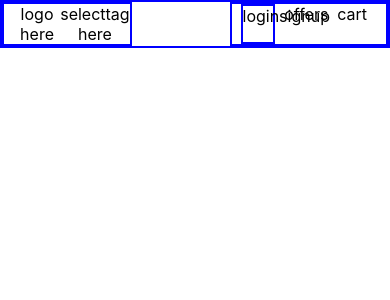
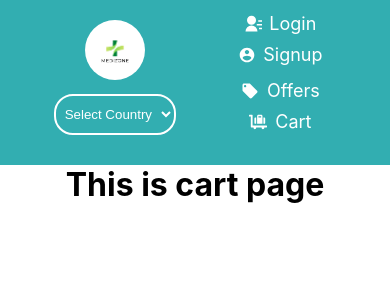
Before and after one commit to ShudhanshuShekhar123/optimal-pull-4562, a React (Create React App) app in the folder my-rct-project/: page /cart in a window 390 px wide. Shown: the top 300 px of the page. Built offline with nearby package versions, Linux system fonts and the light colour scheme.

Commit message:
adding navbar

```diff
--- a/my-rct-project/src/App.js
+++ b/my-rct-project/src/App.js
@@ -1,10 +1,12 @@
 // import logo from './logo.svg';
 import './App.css';
 import Navbar from './components/Navbar';
+import AllRoutes from './pages/AllRoutes';
 function App() {
   return (
     <div className="App">
      <Navbar />
+    <AllRoutes />
     </div>
   );
 }
--- a/my-rct-project/src/components/Navbar.jsx
+++ b/my-rct-project/src/components/Navbar.jsx
@@ -1,24 +1,94 @@
+import "../styles/Navbar.css"
+
+import MediZone from "../styles/MediZONE.png"
+import { RiContactsFill } from "react-icons/ri";
+import { IoMdContact } from "react-icons/io";
+import { MdLocalOffer } from "react-icons/md";
+import { FaLuggageCart } from "react-icons/fa";
+
+import { NavLink } from "react-router-dom";
+
+
 const Navbar = () => {
     return (
-        <div className="navbar-outer-div" style={{border:"2px solid blue", display:"flex",justifyContent:"space-between"}}>
-            <div style={{border:"2px solid blue", display:"flex",justifyContent:"space-around",width:"30%",paddingLeft:"10px"}}>
-                <div>logo here</div>
-                <div>selecttag here</div>
-            </div>
-            <div style={{border:"2px solid blue", display:"flex",justifyContent:"space-evenly",width:"40%"}}>
-                <div style={{border:"2px solid blue", display:"flex",justifyContent:"space-around",width:"20%"}} className="login-signup">
-                    <div>login</div>
-                    <div>signup</div>
+        <div className="outerdiv-navbar">
+            <div className="container-navbar">
+                <div className="logo-selecttag">
+                    <NavLink to="/" style={{textDecoration:"none"}}>
+                        <div className="img">
+                            <img
+                                src={MediZone}
+                                alt="img"
+                            />
+                        </div>
+                        </NavLink>
+
+                    <div>
+                        <select className="selecttag-navbar">
+                            <option value="">Select Country</option>
+                            <option value="india">India</option>
+                            <option value="usa">USA</option>
+                            <option value="china">China</option>
+                        </select>
+                    </div>
                 </div>
-                <div>
-                    offers
-                </div>
-                <div style={{paddingRight:"10px"}}>
-                    cart
+                <div className="cart-signin">
+
+                    <div className="signup-login">
+                        <div className="inner-signup-login" style={{ display: "flex" }}>
+                        <NavLink to="/login" style={{textDecoration:"none"}}>
+                                <div  className="icon-div-navbar-login">
+                                    {" "}
+
+                                    <RiContactsFill style={{ marginRight: "7px" }} />
+                                    Login
+
+                                </div>
+                                </NavLink>
+
+
+                            <NavLink to="/signup" style={{textDecoration:"none"}}>
+                            <div className="icon-div-navbar">
+                                {" "}
+                                <IoMdContact
+                                    style={{
+                                        marginRight: "7px"
+                                    }}
+                                />
+                                Signup
+                            </div>
+                            </NavLink>
+
+                        </div>
+                        <div
+                            style={{
+                                // border: "3px solid black",
+                                position: "absolute",
+                                top: "25px",
+                                // width: "180px",
+                                textAlign: "center"
+                            }}
+                        >
+                            <p> </p>
+                        </div>
+                    </div>
+
+                    <div className="icon-div-navbar offer-cart">
+                        {" "}
+                        <MdLocalOffer className="icon-tag" />
+                        Offers
+                    </div>
+                    <NavLink to="/cart" style={{textDecoration:"none"}}>
+                    <div className="icon-div-navbar">
+                        {" "}
+                        <FaLuggageCart className="icon-tag" />
+                        Cart
+                    </div>
+                    </NavLink>
                 </div>
             </div>
         </div>
-    )
-}
+    );
+};
 
-export default Navbar
+export default Navbar;
--- /dev/null
+++ b/my-rct-project/src/pages/AllRoutes.jsx
@@ -0,0 +1,19 @@
+import {Routes,Route} from "react-router-dom"
+import Home from "./Home"
+import Login from "./Login"
+import Pagenotfound from "./Pagenotfound"
+import Signup from "./Signup"
+import Cart from "./Cart"
+const AllRoutes=()=>{
+    return(
+        <Routes>
+            <Route path="/" element={<Home />} />
+            <Route path="/login" element={<Login />} />
+            <Route path="/signup" element={<Signup />} />
+            <Route path="*" element={<Pagenotfound />} />
+            <Route path="/cart" element={<Cart />} />
+        </Routes>
+    )
+}
+
+export default AllRoutes
--- /dev/null
+++ b/my-rct-project/src/pages/Cart.jsx
@@ -0,0 +1,4 @@
+const Cart =()=>{
+    return <h1>This is cart page</h1>
+}
+export default Cart
--- /dev/null
+++ b/my-rct-project/src/pages/Home.jsx
@@ -0,0 +1,4 @@
+const Home = ()=>{
+    return  <h1>  This is home page</h1>
+}
+export default Home
--- /dev/null
+++ b/my-rct-project/src/pages/Login.jsx
@@ -0,0 +1,4 @@
+const Login=()=>{
+    return <h1>This is login page</h1>
+}
+export default Login
--- a/my-rct-project/src/components/Pagenotfound.jsx
+++ b/my-rct-project/src/pages/Pagenotfound.jsx
@@ -1,3 +1,5 @@
 const Pagenotfound =()=>{
     return <h1>Page not found</h1>
 }
+
+export default Pagenotfound
--- /dev/null
+++ b/my-rct-project/src/pages/Signup.jsx
@@ -0,0 +1,5 @@
+const Signup=()=>{
+    return <h1>This is signup page</h1>
+}
+
+export default Signup
--- /dev/null
+++ b/my-rct-project/src/styles/Navbar.css
@@ -0,0 +1,155 @@
+* {
+    margin: 0px;
+    padding: 0px;
+}
+
+.outerdiv-navbar {
+    /* border: 3px solid purple; */
+    background: #32aeb1;
+}
+
+.container-navbar {
+    width: 85%;
+    /* border: 3px solid black; */
+    padding: 10px 0px;
+    margin: auto;
+    display: grid;
+    grid-template-columns: repeat(2, 1fr);
+    gap: 30px;
+    justify-content: center;
+    align-items: center;
+}
+
+.logo-selecttag {
+    display: flex;
+    align-items: center;
+}
+
+.logo-selecttag img {
+    width: 120px;
+    height: 90px;
+    margin-right: 40px;
+    border-radius: 50%
+}
+
+
+
+.cart-signin {
+    display: grid;
+    grid-template-columns: 2fr 1fr 1fr;
+    /* border: 3px solid blue; */
+    align-items: center;
+    font-size: 20px;
+    padding: 13px 0px;
+}
+
+.signup-login {
+    display: flex;
+    flex-direction: column;
+    position: relative;
+}
+
+.signup-login div {
+    margin-right: 10px;
+}
+
+.icon-div-navbar {
+    display: flex;
+    justify-content: center;
+    align-items: center;
+    color: white;
+    font-size: 19px;
+}
+
+.icon-div-navbar-login {
+    display: flex;
+    justify-content: center;
+    align-items: center;
+    padding-right: 10px;
+    color: white;
+    font-size: 19px;
+}
+
+.icon-tag {
+    margin-right: 8px;
+    /* padding-right: 6px; */
+    /* color: white; */
+}
+
+.offer-cart {
+    padding-right: 10px;
+}
+
+.selecttag-navbar {
+    background: #32aeb1;
+    color: white;
+    padding: 10px 17px;
+    border-radius: 19px;
+    border: 2px solid white;
+}
+
+@media screen and (min-width: 300px) and (max-width: 680px) {
+    .cart-signin {
+        grid-template-columns: 1fr;
+        grid-template-rows: 3fr;
+    }
+
+    .inner-signup-login {
+        flex-direction: column;
+    }
+
+    .container-navbar {
+        padding-top: 0px;
+        gap:10px;
+    }
+
+    .signup-login {
+        margin-bottom: 5px;
+    }
+
+    .icon-div-navbar {
+        font-size: 18px;
+        padding-bottom: 10px;
+    }
+
+    .logo-selecttag img {
+        width: 60px;
+        height: 60px;
+        margin-right: 10px;
+        margin-bottom: 10px;
+        border-radius: 50%;
+        margin-left:10px;
+
+    }
+
+    .logo-selecttag {
+        display: flex;
+        flex-direction: column;
+    }
+
+    .icon-div-navbar-login {
+        font-size: 18px;
+        padding-right: 0px;
+        padding-bottom: 10px;
+    }
+
+    .selecttag-navbar {
+        background: #32aeb1;
+        color: white;
+        padding: 10px 5px;
+        border-radius: 19px;
+        border: 2px solid white;
+    }
+
+    .logo-selecttag {
+        padding-left: 10px;
+    }
+
+    .signup-login div {
+        margin-right: 0px;
+    }
+
+    .offer-cart {
+        padding-right: 0px;
+    }
+}
```
Also changed, not shown: my-rct-project/src/components/pages/AllRoutes.jsx (deleted), my-rct-project/src/styles/MediZONE.png (added).
